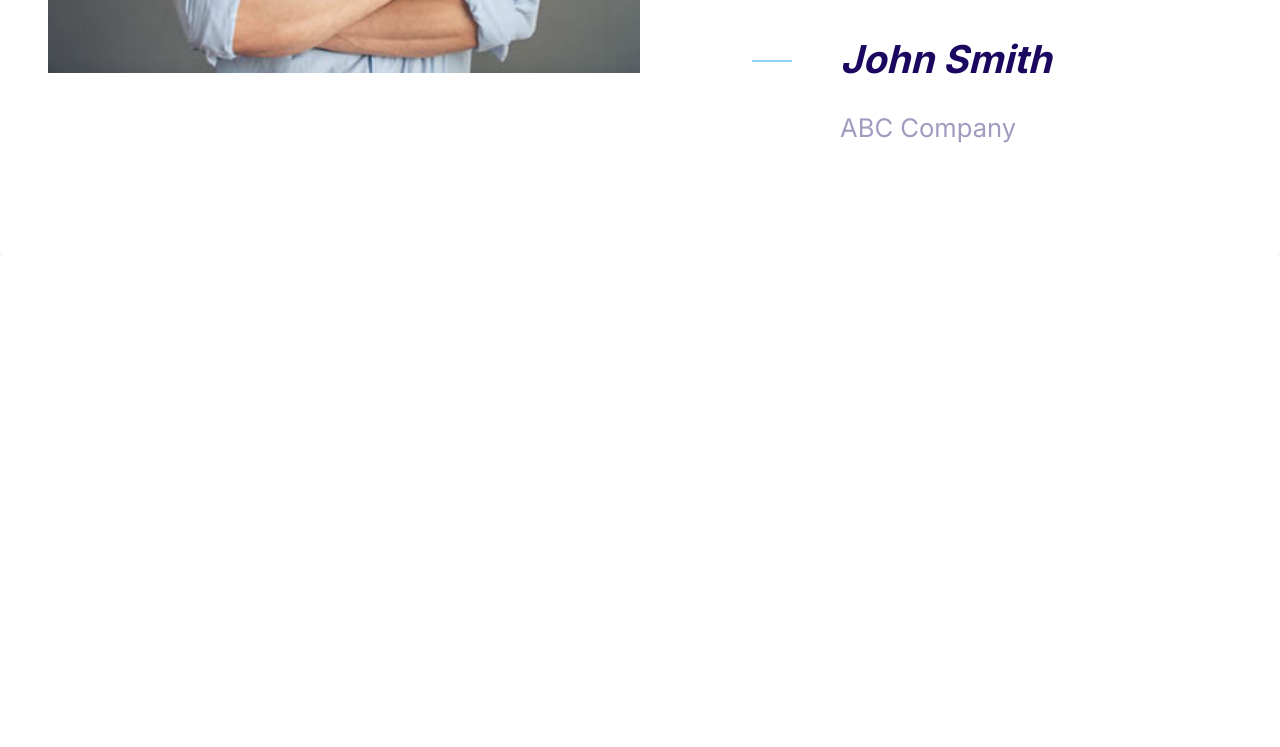
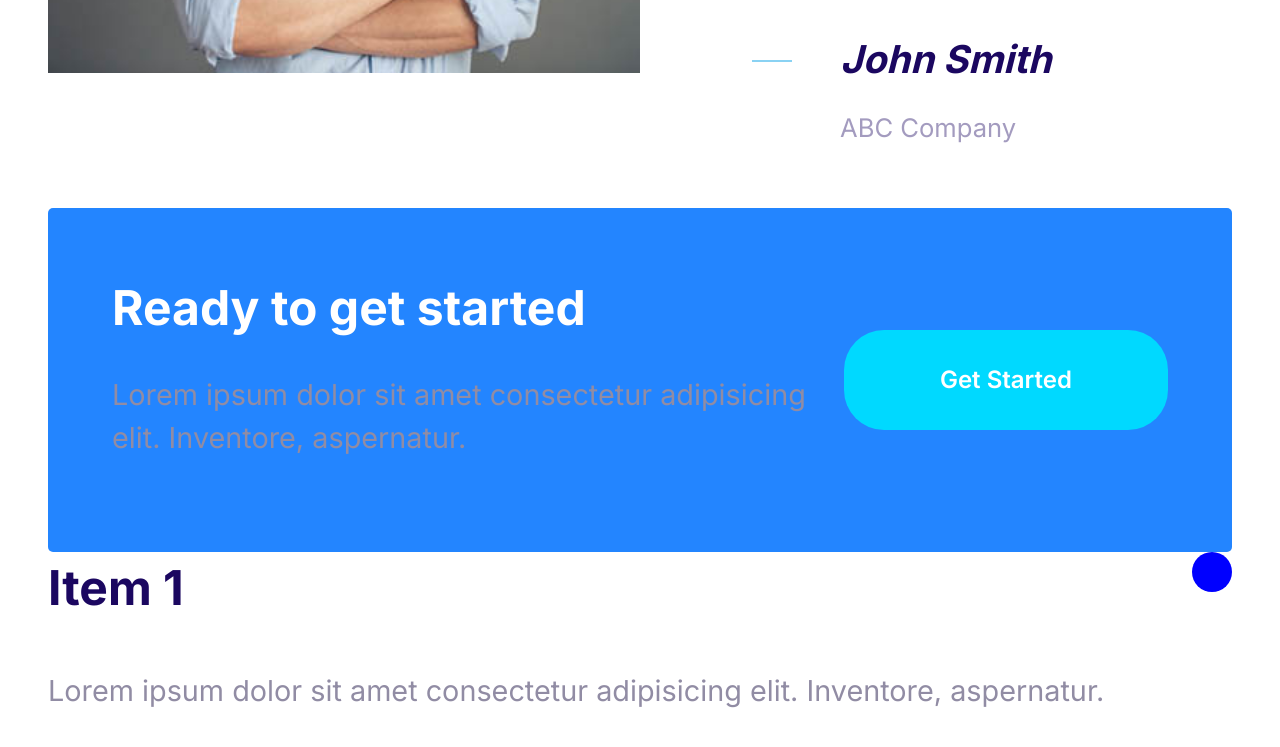
Before and after one commit to ramyabdulwahed/moshify, a plain HTML site: page index.html in a window 1280 px wide. Shown: the part 3080-3827 px from the top of the page. Before the commit the page ends 3336 px from the top, so only its background shows below. Drawn offline with Linux system fonts and the light colour scheme.

Commit message:
creating and styling collapsibles

```diff
--- a/css/styless.css
+++ b/css/styless.css
@@ -411,3 +411,74 @@ h3{
         margin-left: 6rem;
     }
 }
+
+/*callouts*/
+
+.callout{
+    padding: 4rem;
+    border-radius: 5px;  /*rounded corners*/
+}
+.callout--primary{
+    background-color: var(--color-primary);
+}
+.callout__heading{
+    margin-top:0;
+    color: #fff;
+    font-size: 3rem;
+}
+.callout .button{ /*buttons in callout*/
+    justify-self: center; /*center button horizontally*/
+    align-self: center; /*center button vertically*/
+    text-decoration: none;
+}
+.callout__content{
+    text-align: center;
+}
+.button-stretched{
+    padding-left: 6rem;
+    padding-right: 6rem;
+}
+@media screen and (min-width: 768px){
+
+.callout .grid--cols-1x2{
+    grid-template-columns: 1fr auto; /*1fr means take up all available space and auto means take up as much space as needed*/
+}
+
+    .callout_content{
+        text-align: left;
+    }
+    .callout .btn{
+        justify-self:start; /*align button to the left*/
+        margin: 0 2rem; /*space between button and text*/
+    }
+}
+
+/*collapsible*/
+.collapsible__header{
+    display:flex;
+    justify-content: space-between; /*space between items*/
+}
+.collapsible__heading{
+    margin-top: 0;
+    font-size:3rem;
+}
+.collapsible__chevron{
+    transform: rotate(-90deg);
+    transition: transform 0.15s;
+}
+.collapsible__content{
+    max-height:0;
+    overflow:hidden;
+    opacity:0;
+    transition: all 0.3s;
+
+}
+
+.collapsible--expanded .collapsible__chevron{
+    transform: rotate(0); /*inital position*/
+}
+.collapsible--expanded .collapsible__content{
+    max-height: 100vh; /*take needed space only not all spave thats why we are using
+    max height instead of height*/
+    opacity:1;
+}
--- a/index.html
+++ b/index.html
@@ -137,5 +137,34 @@
         </footer>
       </blockquote>
     </div>
+
+    <!--callouts-->
+    <div class="callout callout--primary">
+
+      <div class="grid grid--cols-1x2">
+        <div class="callout-content">
+          <h2 class="callout__heading"> Ready to get started</h2>
+          <p> Lorem ipsum dolor sit amet consectetur adipisicing elit. Inventore, aspernatur.
+          </p>
+        </div>
+        <a href="#" class="button button--secondary button-stretched">Get Started</a>
+      </div>
+    </div>
+
+    <!--collapsible-->
+    <div class="collapsible collapsible--expanded">
+      <header class="collapsible__header">
+        <h2 class="collapsible__heading"> Item 1</h2>
+          <svg class="icon icon--primary collapsible__chevron">
+            <use xlink:href="sprite.svg#chevron"></use>
+          </svg>
+
+      </header>
+      <div class="collapsible__content">
+        <p> Lorem ipsum dolor sit amet consectetur adipisicing elit. Inventore, aspernatur.
+        </p>
+      </div>
+    </div>
+    <script src="main.js"></script>
   </body>
 </html>
--- /dev/null
+++ b/main.js
@@ -0,0 +1,6 @@
+const collapsibles = document.querySelectorAll(".collapsible");
+collapsibles.forEach((item) =>
+  item.addEventListener("click", function () {
+    this.classList.toggle("collapsible--expanded");
+  })
+);
```
